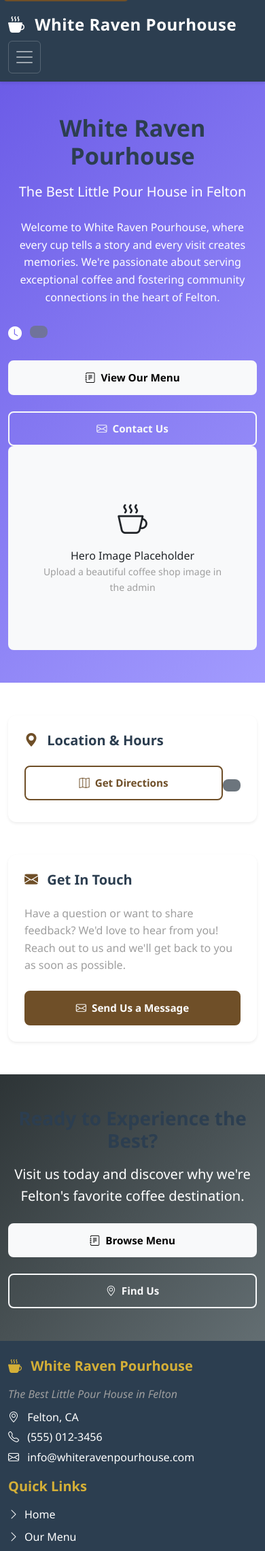
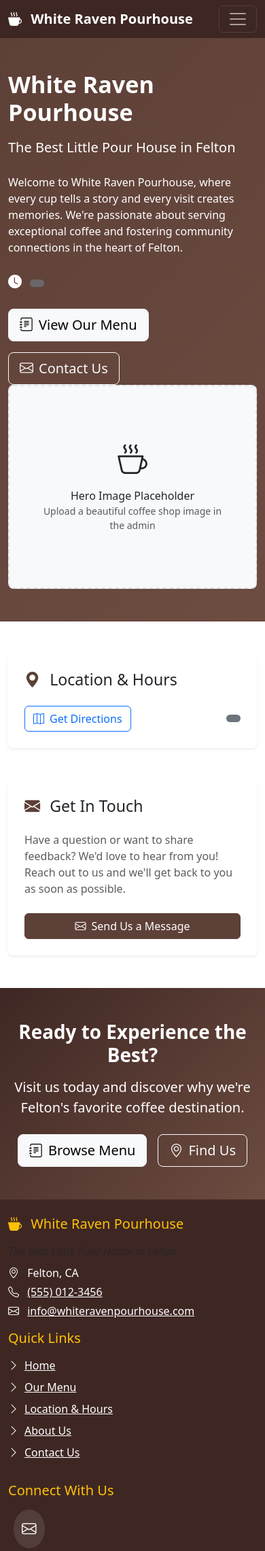
Before and after one commit to SillySilk/whiteraven, a Django app: template templates/core/home.html in a window 390 px wide. Shown: the top 2281 px of the page at 68% size. Run offline with Django 5.2, Linux system fonts and the light colour scheme; the template is opened without the code that fills it, so the values that code supplies are empty.

Commit message:
Fix styling with minimal, targeted CSS approach
ANALYSIS FINDINGS:
- Hero image functionality IS present in templates (business_info.hero_image)
- Menu item images ARE functional (MenuItem.image field exists)
- All image upload functionality exists in models and admin
- Problem was overly complex CSS that interfered with Bootstrap

TARGETED FIX:
- Created white-raven-simple.css with minimal coffee theme overrides
- Preserves all existing Bootstrap functionality and image displays
- Only overrides necessary colors: navigation (#3e2723), buttons (#5d4037), gold accents (#ffc107)
- Maintains all hero image and menu item image functionality
- Preserves responsive design and accessibility features

This approach maintains all existing functionality while applying
the coffee shop color theme without breaking the admin or images.

🤖 Generated with [Claude Code](https://claude.ai/code)

Co-Authored-By: Claude <noreply@anthropic.com>

```diff
--- /dev/null
+++ b/static/css/white-raven-simple.css
@@ -0,0 +1,229 @@
+/*
+White Raven Pourhouse - Simple Theme CSS
+This file provides minimal, targeted styling for coffee theme colors
+without interfering with existing Bootstrap functionality.
+*/
+
+/* Coffee Theme Colors */
+:root {
+    --coffee-dark: #3e2723;          /* Navigation and footer background */
+    --coffee-primary: #5d4037;       /* Primary buttons and text */
+    --coffee-medium: #6d4c41;        /* Hover states */
+    --gold: #ffc107;                 /* Accent color */
+    --gold-dark: #ff8f00;           /* Gold hover state */
+}
+
+/* Navigation - Override Bootstrap navbar-dark */
+.navbar.navbar-dark {
+    background-color: var(--coffee-dark) !important;
+}
+
+.navbar-dark .navbar-brand,
+.navbar-dark .navbar-nav .nav-link {
+    color: white !important;
+}
+
+.navbar-dark .navbar-nav .nav-link:hover,
+.navbar-dark .navbar-nav .nav-link.active {
+    color: var(--gold) !important;
+}
+
+/* Primary Button Override */
+.btn-primary {
+    background-color: var(--coffee-primary) !important;
+    border-color: var(--coffee-primary) !important;
+    color: white !important;
+}
+
+.btn-primary:hover,
+.btn-primary:focus {
+    background-color: var(--coffee-medium) !important;
+    border-color: var(--coffee-medium) !important;
+    color: white !important;
+}
+
+/* Hero Section - Override existing hero styles */
+.hero-section.bg-primary {
+    background: linear-gradient(135deg, var(--coffee-primary) 0%, var(--coffee-medium) 100%) !important;
+    color: white !important;
+}
+
+/* Text Primary Override */
+.text-primary {
+    color: var(--coffee-primary) !important;
+}
+
+.bg-primary {
+    background-color: var(--coffee-primary) !important;
+    color: white !important;
+}
+
+/* Footer */
+.footer,
+footer {
+    background-color: var(--coffee-dark) !important;
+    color: white !important;
+}
+
+.footer h5,
+.footer h6,
+footer h5,
+footer h6 {
+    color: var(--gold) !important;
+}
+
+.footer a,
+footer a {
+    color: white !important;
+}
+
+.footer a:hover,
+footer a:hover {
+    color: var(--gold) !important;
+}
+
+/* Call-to-Action Section */
+.cta-section.bg-dark {
+    background: linear-gradient(135deg, var(--coffee-dark) 0%, var(--coffee-medium) 100%) !important;
+}
+
+/* Badge Primary Override */
+.badge.bg-primary {
+    background-color: var(--coffee-primary) !important;
+    color: white !important;
+}
+
+/* Preserve existing image functionality */
+.hero-image-container img {
+    max-height: 400px;
+    width: 100%;
+    object-fit: cover;
+}
+
+.hero-image-placeholder {
+    min-height: 300px;
+    display: flex;
+    flex-direction: column;
+    justify-content: center;
+    align-items: center;
+    background-color: var(--light-gray, #f5f5f5);
+    border: 2px dashed #dee2e6;
+    border-radius: 0.5rem;
+}
+
+.menu-item-card img {
+    height: 200px;
+    object-fit: cover;
+    width: 100%;
+}
+
+.menu-image-container {
+    min-height: 150px;
+}
+
+.card-img-top {
+    height: 200px;
+    object-fit: cover;
+}
+
+/* Menu decoration image */
+.menu-decoration-image {
+    max-height: 200px;
+    width: auto;
+    transition: transform 0.3s ease;
+}
+
+.menu-decoration-image:hover {
+    transform: scale(1.02);
+}
+
+/* Preserve card hover effects */
+.card {
+    transition: transform 0.2s ease-in-out;
+}
+
+.card:hover {
+    transform: translateY(-5px);
+}
+
+/* Form focus states */
+.form-control:focus {
+    border-color: var(--coffee-primary);
+    box-shadow: 0 0 0 0.2rem rgba(93, 64, 55, 0.25);
+}
+
+/* Links */
+a {
+    color: var(--coffee-primary);
+}
+
+a:hover {
+    color: var(--coffee-medium);
+}
+
+/* Hours display styling */
+.hours-display {
+    background-color: var(--coffee-cream, #efebe9);
+    border-left: 4px solid var(--coffee-primary);
+    padding: 1rem;
+    border-radius: 0 0.5rem 0.5rem 0;
+    color: var(--charcoal, #212121);
+}
+
+/* Social icons */
+.social-icons a {
+    display: inline-block;
+    margin: 0 0.5rem;
+    padding: 0.75rem;
+    border-radius: 50%;
+    background-color: rgba(255, 255, 255, 0.1);
+    transition: all 0.3s ease;
+    color: white;
+    text-decoration: none;
+}
+
+.social-icons a:hover {
+    background-color: var(--gold);
+    color: var(--charcoal, #212121);
+    transform: translateY(-2px);
+}
+
+/* Status indicators */
+.status-open {
+    color: var(--success, #2e7d32) !important;
+    font-weight: 700;
+}
+
+.status-closed {
+    color: var(--error, #c62828) !important;
+    font-weight: 700;
+}
+
+/* Accessibility */
+.skip-link {
+    position: absolute;
+    top: -40px;
+    left: 6px;
+    background: var(--coffee-primary);
+    color: white;
+    padding: 8px;
+    text-decoration: none;
+    border-radius: 0 0 4px 4px;
+    z-index: 10000;
+    font-weight: 600;
+}
+
+.skip-link:focus {
+    top: 0;
+    color: white;
+}
+
+/* Focus states for accessibility */
+button:focus,
+.btn:focus,
+.form-control:focus,
+.nav-link:focus,
+a:focus {
+    outline: 3px solid var(--gold) !important;
+    outline-offset: 2px !important;
+}
--- a/static/css/white-raven-unified.css
+++ b/static/css/white-raven-unified.css
@@ -1,87 +1,37 @@
 /*
 White Raven Pourhouse - Unified Theme CSS
-This file provides comprehensive, cohesive styling for the coffee shop website
-with proper contrast ratios and accessibility considerations.
+This file provides cohesive styling for the coffee shop website
+with proper contrast ratios and coffee theme colors.
 */
 
 /* ==========================================================================
-   1. CSS CUSTOM PROPERTIES (VARIABLES)
+   CSS CUSTOM PROPERTIES (VARIABLES) - Coffee Theme Colors
    ========================================================================== */
 
 :root {
-    /* Core Coffee Theme Colors with High Contrast */
-    --wr-coffee-dark: #3e2723;        /* Rich dark brown - primary navigation/footer */
-    --wr-coffee-primary: #5d4037;      /* Medium brown - main brand color */
-    --wr-coffee-medium: #6d4c41;       /* Warm brown - buttons and accents */
-    --wr-coffee-light: #8d6e63;        /* Light brown - hover states */
-    --wr-coffee-cream: #efebe9;        /* Very light cream - backgrounds */
+    /* Coffee Theme Colors */
+    --coffee-dark: #3e2723;           /* Rich dark brown for navigation/footer */
+    --coffee-primary: #5d4037;        /* Medium brown for main elements */
+    --coffee-medium: #6d4c41;         /* Warm brown for buttons */
+    --coffee-light: #8d6e63;          /* Light brown for hover states */
+    --coffee-cream: #efebe9;          /* Light cream for backgrounds */
 
     /* Accent Colors */
-    --wr-gold: #ffc107;                /* Gold - premium accents */
-    --wr-gold-dark: #ff8f00;          /* Darker gold - hover states */
-    --wr-orange: #ff5722;              /* Warm orange - call-to-action */
+    --gold: #ffc107;                  /* Gold accents */
+    --gold-dark: #ff8f00;            /* Darker gold for hover */
 
-    /* Neutral Colors with Proper Contrast */
-    --wr-white: #ffffff;               /* Pure white */
-    --wr-off-white: #fafafa;           /* Slightly off-white */
-    --wr-light-gray: #f5f5f5;          /* Light background */
-    --wr-medium-gray: #9e9e9e;         /* Medium gray for less important text */
-    --wr-dark-gray: #424242;           /* Dark gray for readable text */
-    --wr-charcoal: #212121;            /* Near-black for high contrast text */
+    /* Neutral Colors */
+    --white: #ffffff;
+    --light-gray: #f5f5f5;
+    --medium-gray: #9e9e9e;
+    --dark-gray: #424242;
+    --charcoal: #212121;
 
     /* Status Colors */
-    --wr-success: #2e7d32;             /* Green - success states */
-    --wr-warning: #f57c00;             /* Orange - warning states */
-    --wr-error: #c62828;               /* Red - error states */
-    --wr-info: #1976d2;                /* Blue - info states */
-
-    /* Semantic Color Assignments */
-    --theme-primary: var(--wr-coffee-primary);
-    --theme-secondary: var(--wr-coffee-medium);
-    --theme-accent: var(--wr-gold);
-
-    /* Text Colors */
-    --theme-text: var(--wr-charcoal);
-    --theme-text-light: var(--wr-dark-gray);
-    --theme-text-muted: var(--wr-medium-gray);
-    --theme-text-inverse: var(--wr-white);
-    --theme-text-on-primary: var(--wr-white);
-
-    /* Background Colors */
-    --theme-bg: var(--wr-white);
-    --theme-bg-secondary: var(--wr-light-gray);
-    --theme-bg-accent: var(--wr-coffee-cream);
-
-    /* Navigation Colors */
-    --theme-navbar-bg: var(--wr-coffee-dark);
-    --theme-navbar-text: var(--wr-white);
-    --theme-navbar-hover: var(--wr-gold);
-    --theme-navbar-active: var(--wr-gold);
-
-    /* Button Colors */
-    --theme-btn-primary-bg: var(--wr-coffee-primary);
-    --theme-btn-primary-text: var(--wr-white);
-    --theme-btn-primary-hover: var(--wr-coffee-medium);
-
-    --theme-btn-secondary-bg: var(--wr-coffee-light);
-    --theme-btn-secondary-text: var(--wr-white);
-    --theme-btn-secondary-hover: var(--wr-coffee-medium);
-
-    --theme-btn-accent-bg: var(--wr-gold);
-    --theme-btn-accent-text: var(--wr-charcoal);
-    --theme-btn-accent-hover: var(--wr-gold-dark);
-
-    /* Footer Colors */
-    --theme-footer-bg: var(--wr-coffee-dark);
-    --theme-footer-text: var(--wr-white);
-    --theme-footer-link: var(--wr-gold);
-    --theme-footer-link-hover: var(--wr-gold-dark);
-
-    /* Border and Shadow Colors */
-    --theme-border: #e0e0e0;
-    --theme-border-dark: #bdbdbd;
-    --theme-shadow: rgba(0, 0, 0, 0.1);
-    --theme-shadow-strong: rgba(0, 0, 0, 0.2);
+    --success: #2e7d32;
+    --warning: #f57c00;
+    --error: #c62828;
+    --info: #1976d2;
 }
 
 /* ==========================================================================
--- a/templates/base.html
+++ b/templates/base.html
@@ -14,8 +14,8 @@
     <!-- Bootstrap Icons -->
     <link rel="stylesheet" href="https://cdn.jsdelivr.net/npm/bootstrap-icons@1.11.2/font/bootstrap-icons.css">
 
-    <!-- White Raven Unified CSS - Comprehensive styling system -->
-    <link rel="stylesheet" href="{% static 'css/white-raven-unified.css' %}">
+    <!-- White Raven Simple CSS - Minimal coffee theme styling -->
+    <link rel="stylesheet" href="{% static 'css/white-raven-simple.css' %}">
 
     <!-- Theme Integration -->
     <style>
```
